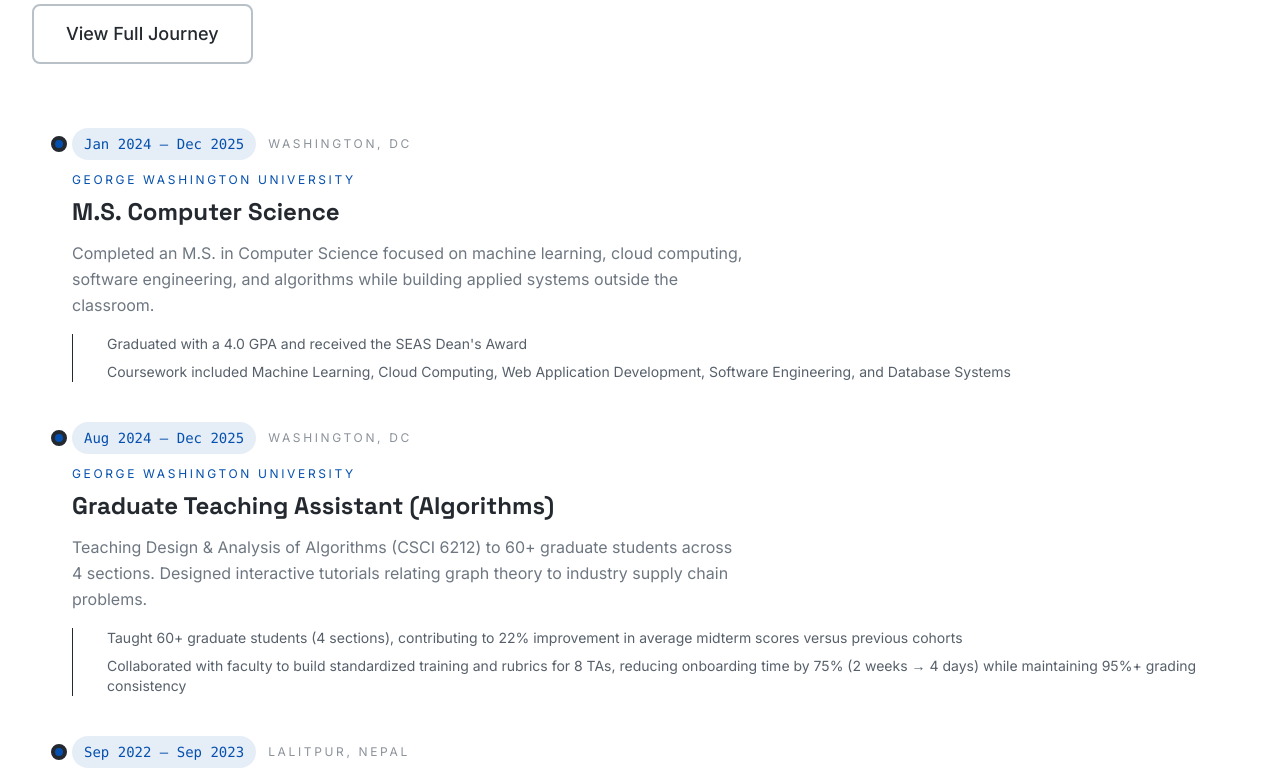
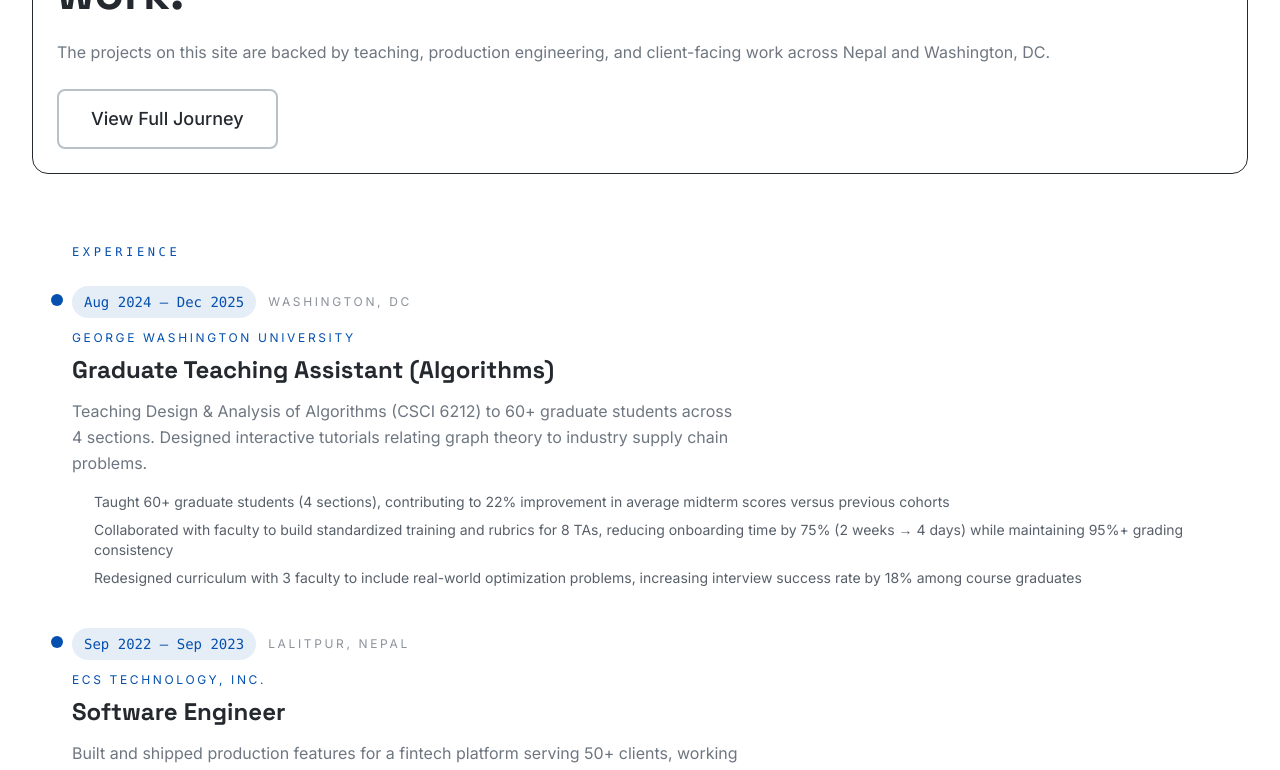
Before and after one commit to aabhiyann/portfolio-abhiyan, a React (Vite) app: page / in a window 1280 px wide. Shown: the part 2000-2770 px from the top of the page. Built offline with nearby package versions, Linux system fonts and the light colour scheme.

Commit message:
refactor: separate homepage experience and education timeline groups

```diff
--- a/src/pages/Home.tsx
+++ b/src/pages/Home.tsx
@@ -15,9 +15,13 @@ import { experiences } from "../data/experience";
 import { ArrowRight, Download } from "lucide-react";
 
 function Home() {
-  const homepageTimeline = experiences.filter(
-    (experience) =>
-      !["student-athletics", "stx-event-coordinator"].includes(experience.id),
+  const homepageExperience = experiences.filter((experience) =>
+    ["gwu-ta", "ecs-engineer", "intel-security-lead", "ecs-intern"].includes(
+      experience.id,
+    ),
+  );
+  const homepageEducation = experiences.filter((experience) =>
+    ["gwu-ms", "sx-bscsit"].includes(experience.id),
   );
 
   return (
@@ -111,7 +115,7 @@ function Home() {
         <div className="max-w-7xl mx-auto px-6 md:px-8">
           <div className="grid grid-cols-1 lg:grid-cols-[320px,1fr] gap-10 lg:gap-16 items-start">
             <motion.div
-              className="lg:sticky lg:top-28 space-y-6"
+              className="lg:sticky lg:top-28 space-y-6 self-start relative z-10 bg-bg-surface/95 backdrop-blur-sm border border-border-primary/70 rounded-2xl px-6 py-6"
               initial={{ opacity: 0, y: 20 }}
               whileInView={{ opacity: 1, y: 0 }}
               viewport={{ once: true }}
@@ -138,21 +142,32 @@ function Home() {
               </Button>
             </motion.div>
 
-            <div className="relative pl-8 md:pl-10">
-              <div className="absolute left-3 top-2 bottom-2 w-px bg-border-primary" />
-              {homepageTimeline.map((experience, index) => (
+            <div className="space-y-12">
+              {[
+                { label: "Experience", items: homepageExperience },
+                { label: "Education", items: homepageEducation },
+              ].map((group, groupIndex) => (
+                <div key={group.label} className="relative pl-8 md:pl-10">
+                  <div className="mb-6">
+                    <span className="text-xs font-mono uppercase tracking-[0.3em] text-accent-primary">
+                      {group.label}
+                    </span>
+                  </div>
+                  <div className="absolute left-3 top-10 bottom-2 w-px bg-border-primary" />
+                  <div className="space-y-10">
+                    {group.items.map((experience, index) => (
                       <motion.article
                         key={experience.id}
-                  className="relative pb-10 last:pb-0"
+                        className="relative"
                         initial={{ opacity: 0, y: 24 }}
                         whileInView={{ opacity: 1, y: 0 }}
                         viewport={{ once: true }}
                         transition={{
                           duration: motionTokens.duration.normal / 1000,
-                    delay: index * 0.06,
+                          delay: groupIndex * 0.08 + index * 0.06,
                         }}
                       >
-                  <div className="absolute left-[-21px] top-2 h-4 w-4 rounded-full border-4 border-bg-surface/40 bg-accent-primary" />
+                        <div className="absolute left-[-21px] top-2 h-3 w-3 rounded-full bg-accent-primary ring-4 ring-bg-primary" />
 
                         <div className="flex flex-wrap items-center gap-3 mb-3">
                           <span className="inline-flex rounded-full bg-accent-primary/10 px-3 py-1.5 text-sm font-mono text-accent-primary">
@@ -176,8 +191,10 @@ function Home() {
                           {experience.description}
                         </p>
 
-                  <div className="space-y-2 border-l border-accent-primary/15 pl-4">
-                    {experience.achievements.slice(0, 2).map((achievement) => (
+                        <div className="space-y-2 pl-1">
+                          {experience.achievements
+                            .slice(0, group.label === "Education" ? 2 : 3)
+                            .map((achievement) => (
                               <div
                                 key={achievement}
                                 className="flex items-start gap-3 text-sm text-text-secondary"
@@ -188,6 +205,9 @@ function Home() {
                             ))}
                         </div>
                       </motion.article>
+                    ))}
+                  </div>
+                </div>
               ))}
             </div>
           </div>
```
Lines whose indentation alone changed are shown as unchanged.
